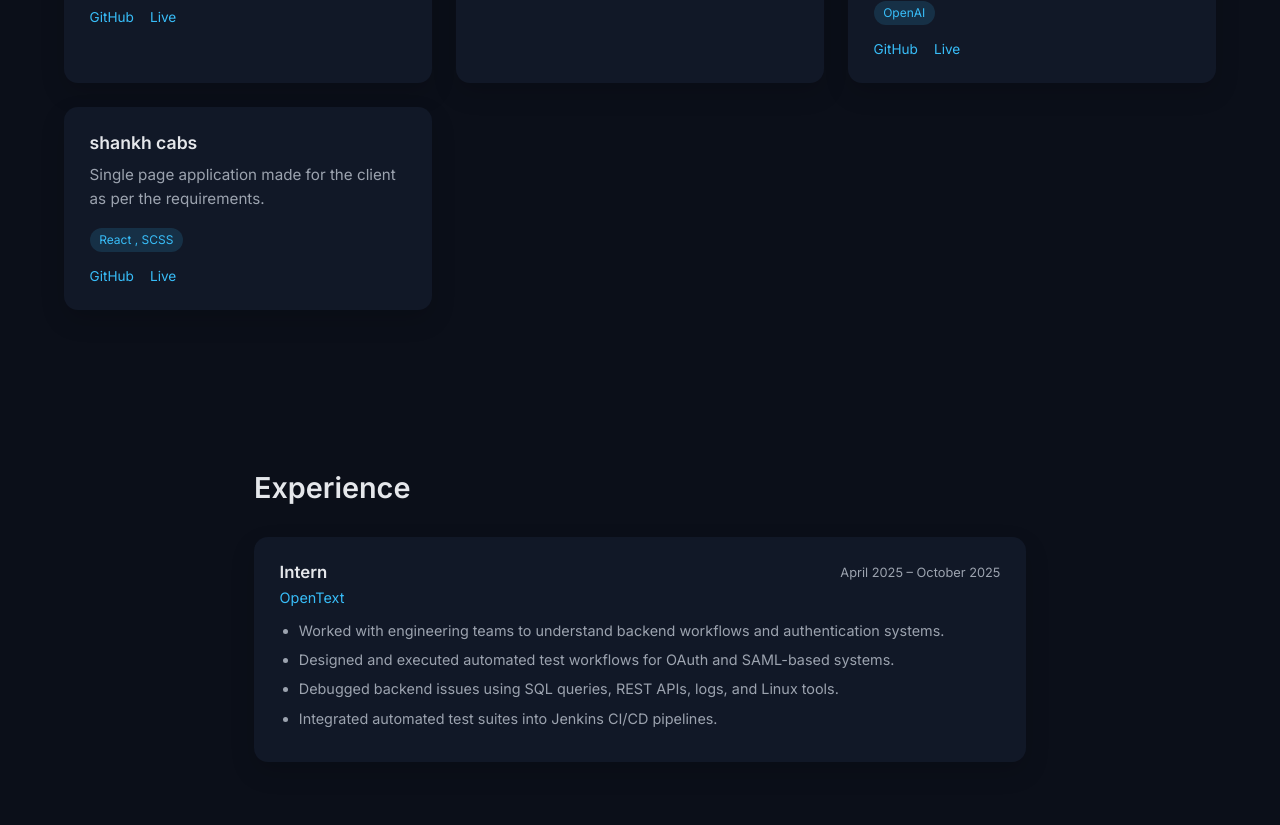
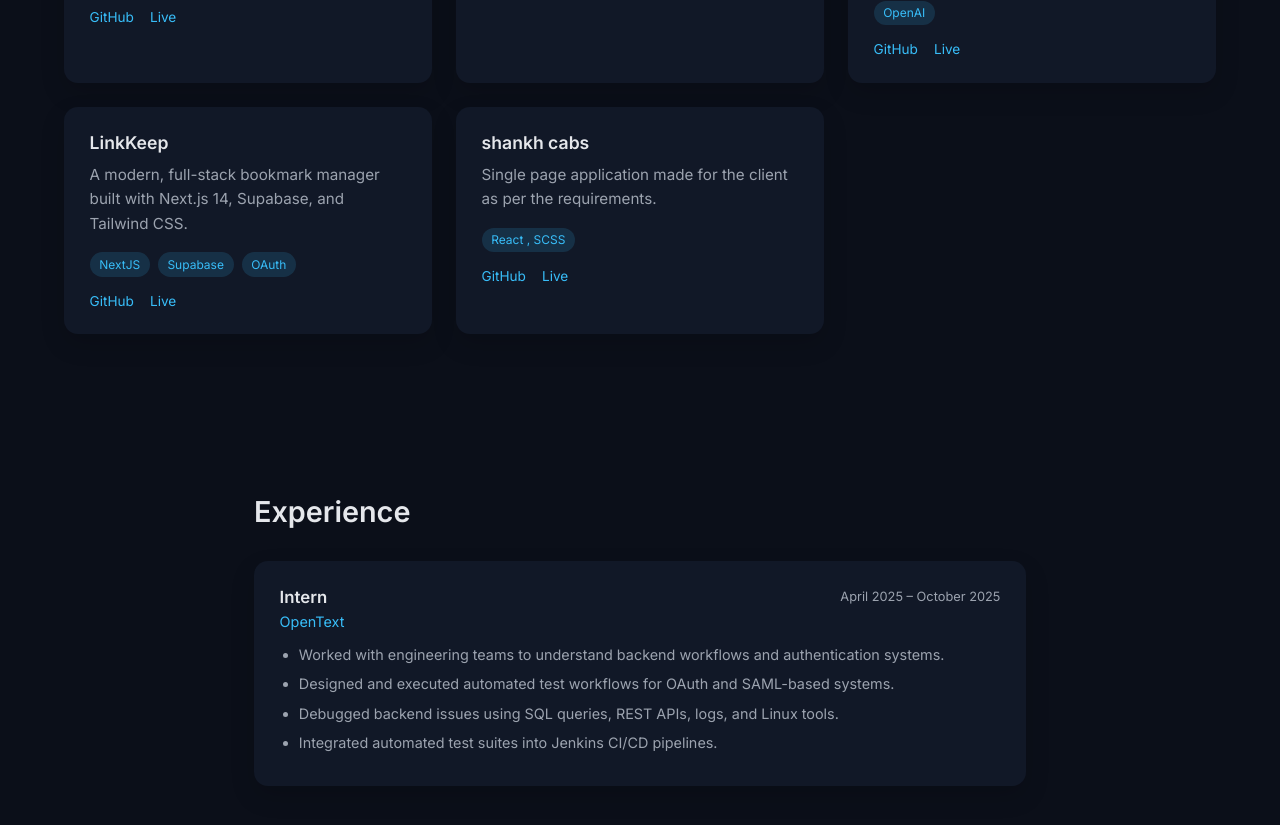
Before and after one commit to OmcarSawant/portfolio, a React (Vite) app: page / in a window 1280 px wide. Shown: the part 2269-3094 px from the top of the page. Built offline with nearby package versions, Linux system fonts and the light colour scheme.

Commit message:
Add 'LinkKeep' project to Projects component
Added a new project 'LinkKeep' to the projects list with details.

```diff
--- a/src/components/Projects/Projects.tsx
+++ b/src/components/Projects/Projects.tsx
@@ -53,6 +53,14 @@ const projects: Project[] = [
     github:"https://github.com/OmcarSawant/cognify_frontend",
     live:"https://cognifychat.vercel.app/",
   },{
+    title : "LinkKeep",
+    description:
+      "A modern, full-stack bookmark manager built with Next.js 14, Supabase, and Tailwind CSS.",
+    tech:["NextJS" , "Supabase" , "OAuth"],
+    github : "https://github.com/OmcarSawant/linkKeep",
+    live :"https://link-keep-green.vercel.app/"
+  }
+  ,{
     title : "shankh cabs",
     description:
       "Single page application made for the client as per the requirements.",
```
